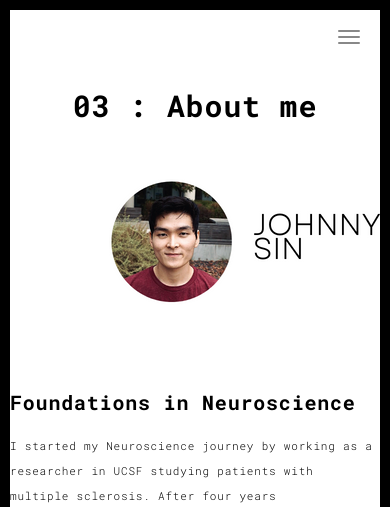
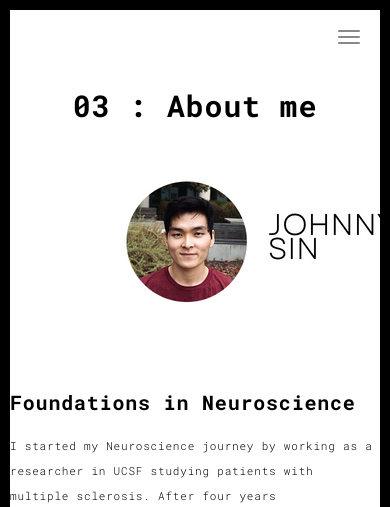
Before and after one commit to johnnys7n/portfolio_project, a Flask app: page /about.html in a window 390 px wide; the page is wider, and only the part inside the window is pictured. Shown: the top 507 px of that part. Run offline with Flask 2, Linux system fonts and the light colour scheme; some libraries are stand-ins or nearby versions.

Commit message:
centered image

```diff
--- a/templates/about.html
+++ b/templates/about.html
@@ -55,7 +55,9 @@
         <div class="col-xs-12">
           <div class="section-container-spacer text-center">
             <h1 class="h2">03 : About me</h1>
-            <p><img src="./static/assets/images/banner_work_2.png"></p>
+            <div class="col-md-10 col-md-offset-1">
+              <p><img src="./static/assets/images/banner_work_2.png" class="center"></p>
+            </div>
           </div>
 
           <div class="row">
```
Also changed, not shown: 1 other file.
